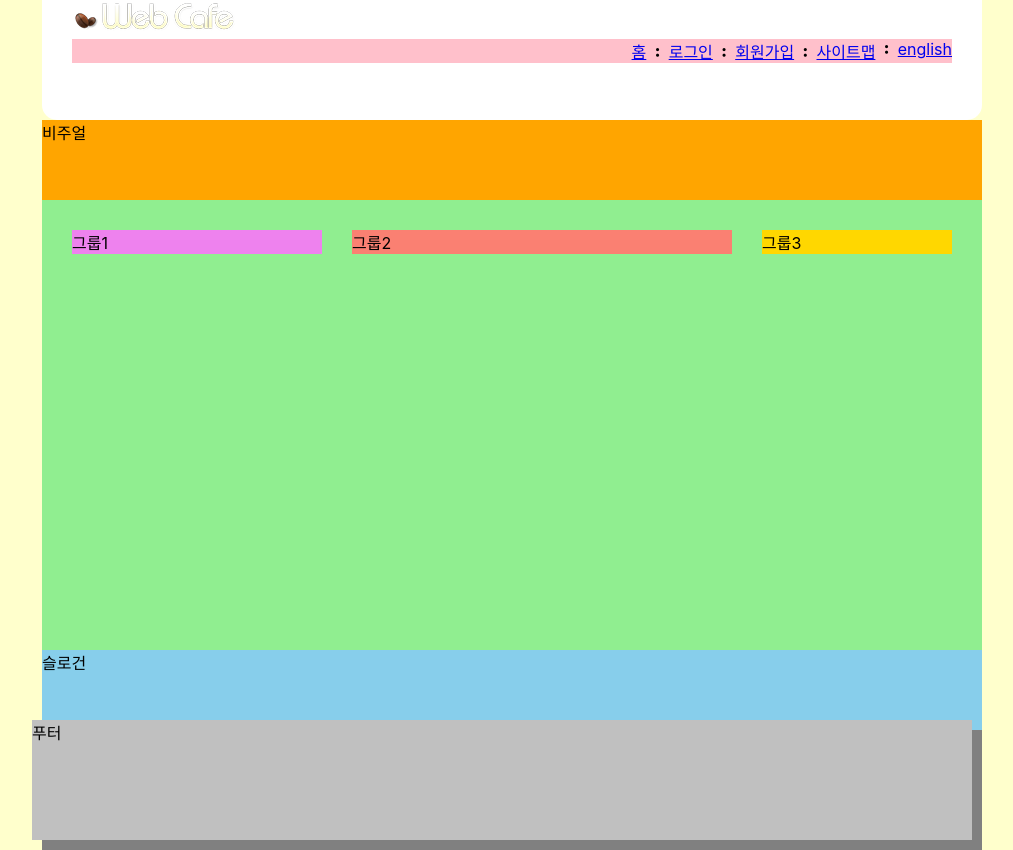
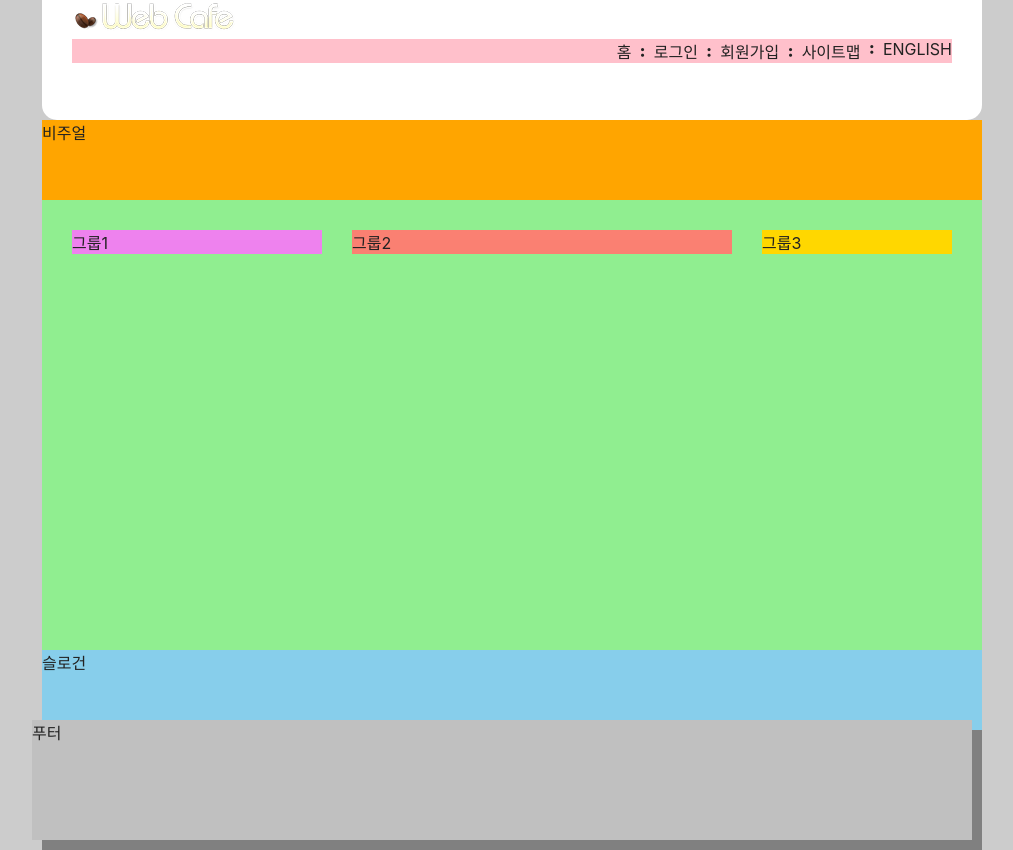
Before and after one commit to jeong-dev/HTML5, a plain HTML site: page index.html in a window 1280 px wide. Shown: the whole page, without its empty margins (128-1141 px from the left). Drawn offline with Linux system fonts and the light colour scheme; a web font is replaced by a local one.

Commit message:
영문 대소문자 변경 실습

```diff
--- a/styles/style.css
+++ b/styles/style.css
@@ -8,9 +8,17 @@
   box-sizing: border-box;
 }
 
+/* 링크 스타일 */
+a {
+  color: inherit;
+  text-decoration: none;
+  text-transform: uppercase;
+}
+
 /* 본문 스타일 */
 body {
-  background: #ffc;
+  background: #ccc;
+  color: #222;
   font-family: "Pretendard Variable", Pretendard, -apple-system, BlinkMacSystemFont, system-ui, Roboto, "Helvetica Neue", "Segoe UI", "Apple SD Gothic Neo", "Noto Sans KR", "Malgun Gothic", "Apple Color Emoji", "Segoe UI Emoji", "Segoe UI Symbol", sans-serif;
 }
 
```
